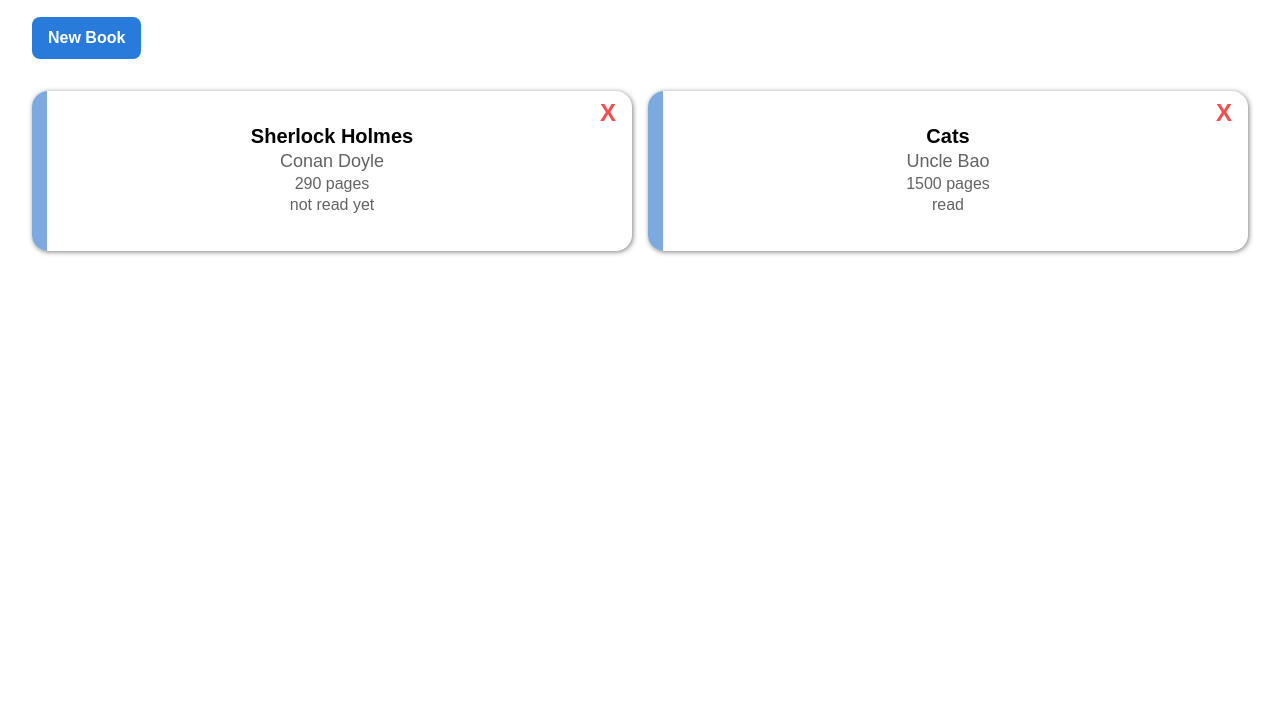
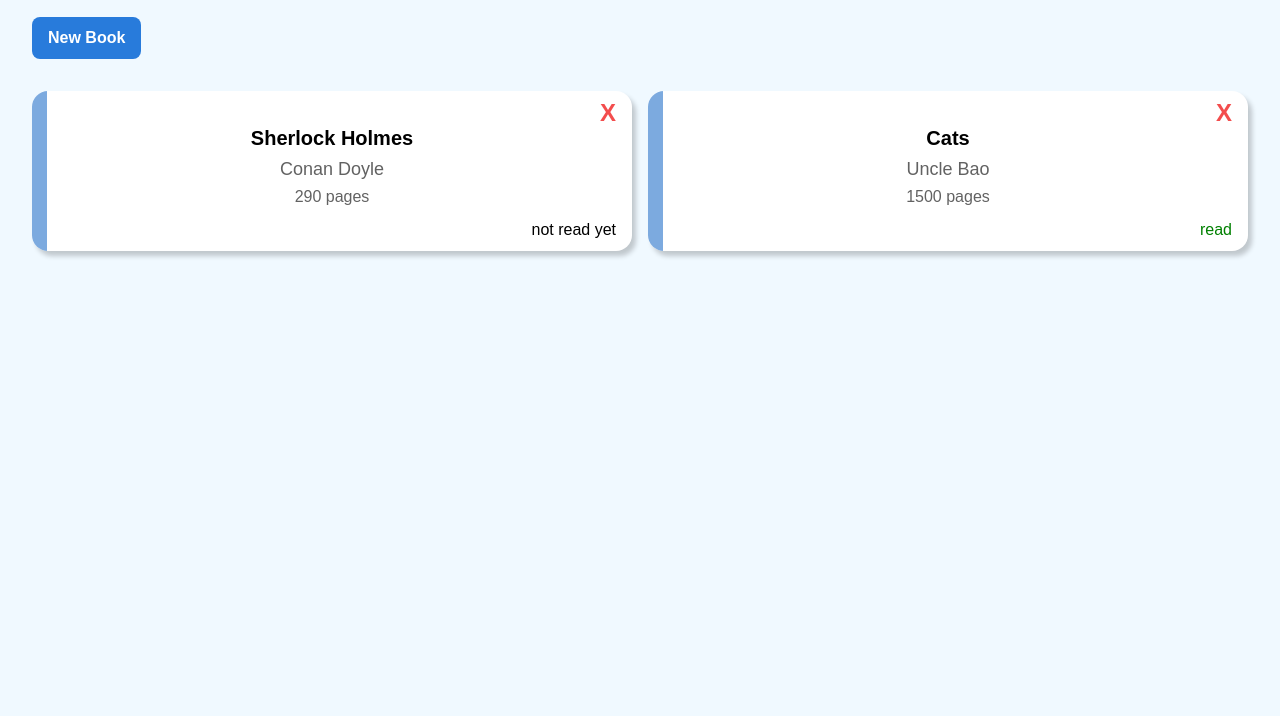
Before and after one commit to NgocPMT/odin-library, a plain HTML site: page index.html in a window 1280 px wide. Shown: the part 84-800 px from the top of the page. Drawn offline with Linux system fonts and the light colour scheme.

Commit message:
implement book read status toggle
- style book card behavior when user hover and click
- update book read status whenever user click on the book card

```diff
--- a/index.js
+++ b/index.js
@@ -22,17 +22,25 @@ function deleteBookFromLibrary(id) {
   renderBooks();
 }
 
+Book.prototype.changeStatus = function () {
+  this.read = !this.read;
+
+  renderBooks();
+};
+
 function renderBooks() {
   const bookContainer = document.getElementById("book-container");
   console.log(myLibrary);
   let books = myLibrary
     .map(
       (book) => `
-      <div class="book-card">
+      <div class="book-card" data-uid=${book.id}>
         <h3 class="book-title">${book.title}</h3>
         <p class="book-author">${book.author}</p>
         <p class="book-pages">${book.pages} pages</p>
-        <p class="book-status">${book.read ? "read" : "not read yet"}<p/>
+        <p class="book-status" style="color: ${
+          book.read ? "green" : "black"
+        }">${book.read ? "read" : "not read yet"}<p/>
         <button class="delete-book" data-uid=${
           book.id
         } aria-label="delete book" title="delete this book">X</button>
@@ -50,11 +58,21 @@ function renderBooks() {
       deleteBookFromLibrary(element.dataset.uid)
     );
   });
+
+  const bookEls = document.querySelectorAll(".book-card");
+
+  bookEls.forEach((bookEl) => {
+    bookEl.addEventListener("click", () => {
+      const uid = bookEl.dataset.uid;
+
+      const changingBook = myLibrary.find((book) => book.id === uid);
+
+      if (changingBook) {
+        changingBook.changeStatus();
+      }
+    });
+  });
 }
-Book.prototype.setStatus = function () {
-  this.read = !this.read;
-  renderBooks();
-};
 
 addBookToLibrary(
   crypto.randomUUID(),
--- a/style.css
+++ b/style.css
@@ -11,6 +11,7 @@ html {
 body {
   font-size: 1rem;
   font-family: Arial, Helvetica, sans-serif;
+  background-color: rgb(240, 249, 255);
 }
 
 main {
@@ -49,7 +50,7 @@ main h1 {
 .book-card {
   position: relative;
   padding: 2rem;
-  box-shadow: 1px 1px 5px rgba(0, 0, 0, 0.5);
+  box-shadow: 4px 5px 5px rgba(0, 0, 0, 0.2);
   border-radius: 1rem;
   min-height: 10rem;
   display: grid;
@@ -57,6 +58,18 @@ main h1 {
   text-align: center;
   font-size: 1rem;
   overflow: hidden;
+  cursor: pointer;
+  background-color: white;
+  transition: transform 0.1s;
+}
+
+.book-card:hover {
+  background-color: rgb(232, 232, 238);
+}
+
+.book-card:active {
+  transform: translate(4px, 9px);
+  box-shadow: 0px 0px 1px rgba(0, 0, 0, 0.2);;
 }
 
 .book-card::before {
@@ -81,6 +94,12 @@ main h1 {
 .book-pages, .book-status {
   font-size: 1rem;
   color: rgb(98, 98, 98);
+}
+
+.book-status {
+  position: absolute;
+  bottom: 0.75rem;
+  right: 1rem;
 }
 
 .delete-book {
```
